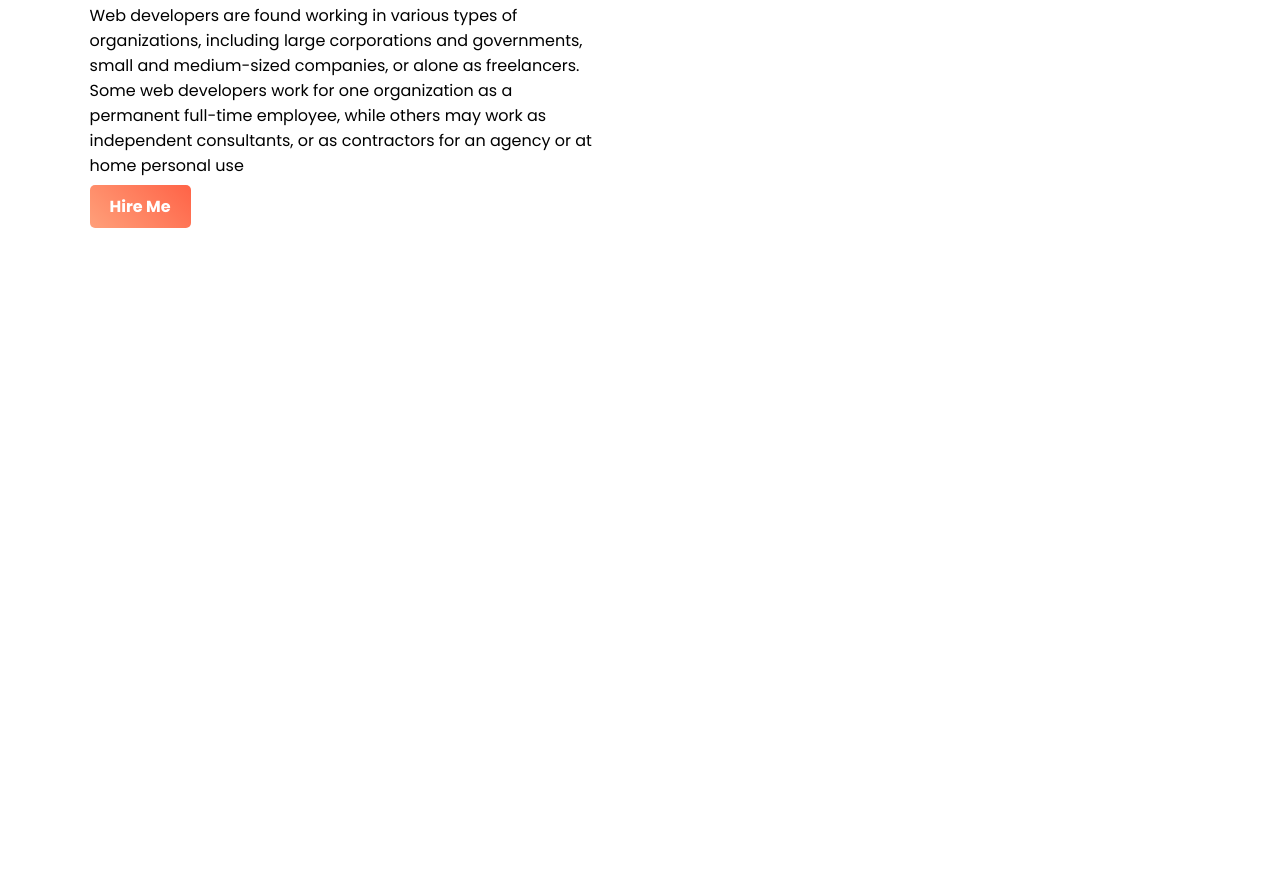
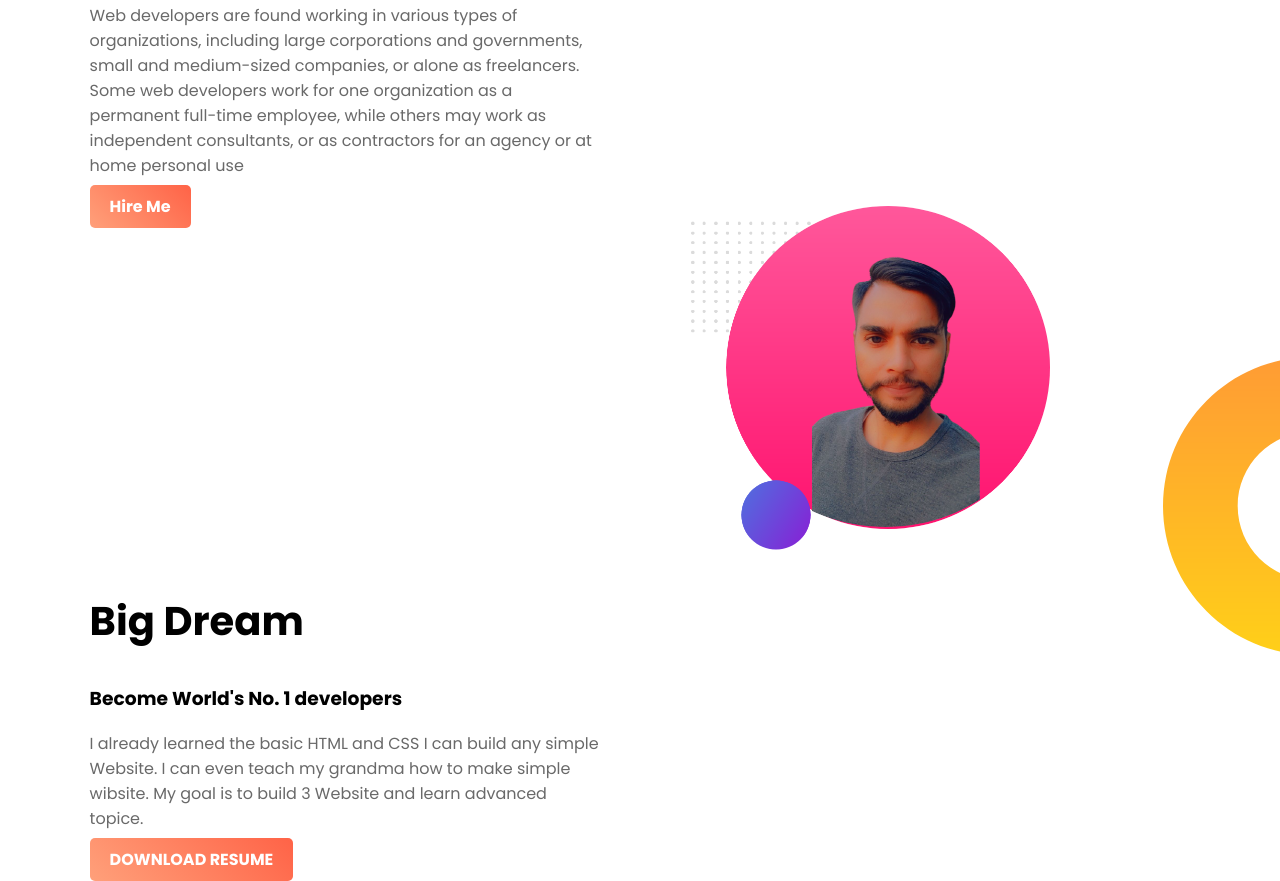
Before and after one commit to emon1995/web-portfolio, a plain HTML site: page index.html in a window 1280 px wide. Shown: the part 394-1275 px from the top of the page. Before the commit the page ends 800 px from the top, so only its background shows below. Drawn offline with Linux system fonts and the light colour scheme.

Commit message:
Big Dream section add

```diff
--- a/index.html
+++ b/index.html
@@ -38,5 +38,20 @@
         <img src="./images/profile.png" alt="profile" />
       </div>
     </section>
+    <section class="dream-area">
+      <div class="half-width">
+        <img src="./images/profile.png" alt="profile">
+      </div>
+      <div class="half-width">
+        <h2>Big Dream</h2>
+        <h3>Become World's No. 1 developers</No></h3>
+        <p>I already learned the basic HTML and CSS I can build any simple Website. I can even teach my grandma how to make simple wibsite. My goal is to build 3 Website and learn advanced topice.</p>
+        <a
+        class="link-button"
+        target="blank"
+        href="https://www.linkedin.com/in/emon-hossain-71b4b5212/">DOWNLOAD RESUME</a>
+      </div>
+    </section>
+
   </body>
 </html>
--- a/style.css
+++ b/style.css
@@ -5,6 +5,12 @@ body {
 
 h1 {
   font-size: 50px;
+}
+h2 {
+  font-size: 40px;
+}
+p {
+  color: dimgray;
 }
 
 .name-highlight {
@@ -26,6 +32,7 @@ h1 {
 }
 section {
   height: 500px;
+  padding-bottom: 100px;
 }
 .link-button {
   text-decoration: none;
@@ -35,3 +42,8 @@ section {
   color: white;
   font-weight: bold;
 }
+.dream-area {
+  background-image: url(./images/dream-bg.png);
+  background-repeat: no-repeat;
+  background-position: right;
+}
```
